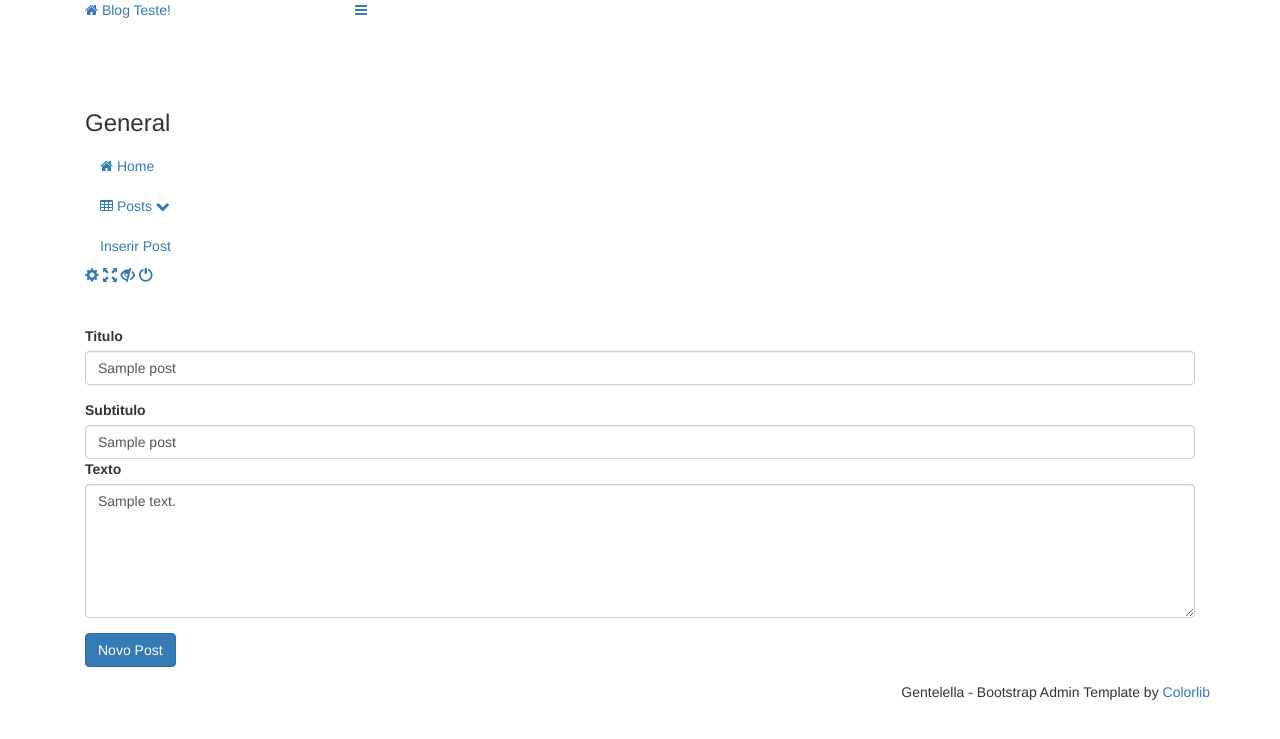
After one commit to Thiagodemas/Crud-Blog-PHPOO, a PHP site: page /update.php?id=1 in a window 1280 px wide. The commit adds this page. Shown: the top 739 px of the page. Run offline with PHP 8.4, Linux system fonts and the light colour scheme; tables that the repository leaves empty or names only in its code hold one stand-in row (values such as "Sample post"); some libraries are stand-ins or nearby versions.

```diff
--- a/Classes/CrudPost.php
+++ b/Classes/CrudPost.php
@@ -29,4 +29,14 @@ class CrudPost extends Post
 
         return $stmt->execute();
     }
+
+    public function delete($id)
+    {
+        $sql = "DELETE FROM $this->table WHERE id = :id";
+        $stmt = Conection::prepare($sql);
+        $stmt->bindParam(':id', $id);
+        return $stmt->execute();
+
+
+    }
 }
--- /dev/null
+++ b/update.php
@@ -0,0 +1,50 @@
+<?php
+require_once 'Classes/CrudPost.php';
+
+$id = $_GET['id'];
+
+$sql = "SELECT * FROM posts WHERE id = :id";
+$stmt = Conection::prepare($sql);
+$stmt->bindParam('id', $id);
+$stmt->execute();
+$update = $stmt->fetch();
+
+if (isset($_POST['insertPost']))
+{
+    $title = $_POST['title'];
+    $subtitle = $_POST['subtitle'];
+    $text = $_POST['text'];
+    $data = date('Y-m-d H:i:s');
+
+
+    $post = new CrudPost();
+    $post->insert($title, $subtitle, $text, $data);
+    header('Location: index.php');
+}
+?>
+
+<?php require_once 'template/header.php';?>
+<div class="right_col" role="main">
+    <div class="container-fluid" style="background-color: white">
+        <form method="post">
+            <div class="form-group">
+                <label for="title">Titulo</label>
+                <input type="text" class="form-control" name="title" value="<?= $update['title']?>">
+            </div>
+
+            <div class="form-group">
+                <label for="subtitle">Subtitulo</label>
+                <input type="text" class="form-control" name="subtitle" value="<?= $update['subtitle']?>"
+            </div>
+
+            <div class="form-group">
+                <label for="text">Texto</label>
+                <textarea class="form-control" name="text"  rows="6"><?= $update['text']?></textarea>
+            </div>
+
+            <button type="submit" name="updatePost" class="btn btn-primary">Novo Post</button>
+        </form me>
+    </div>
+</div>
+
+<?php require_once 'template/footer.php';?>
```
Also changed, not shown: index.php (+15 -0 lines).
